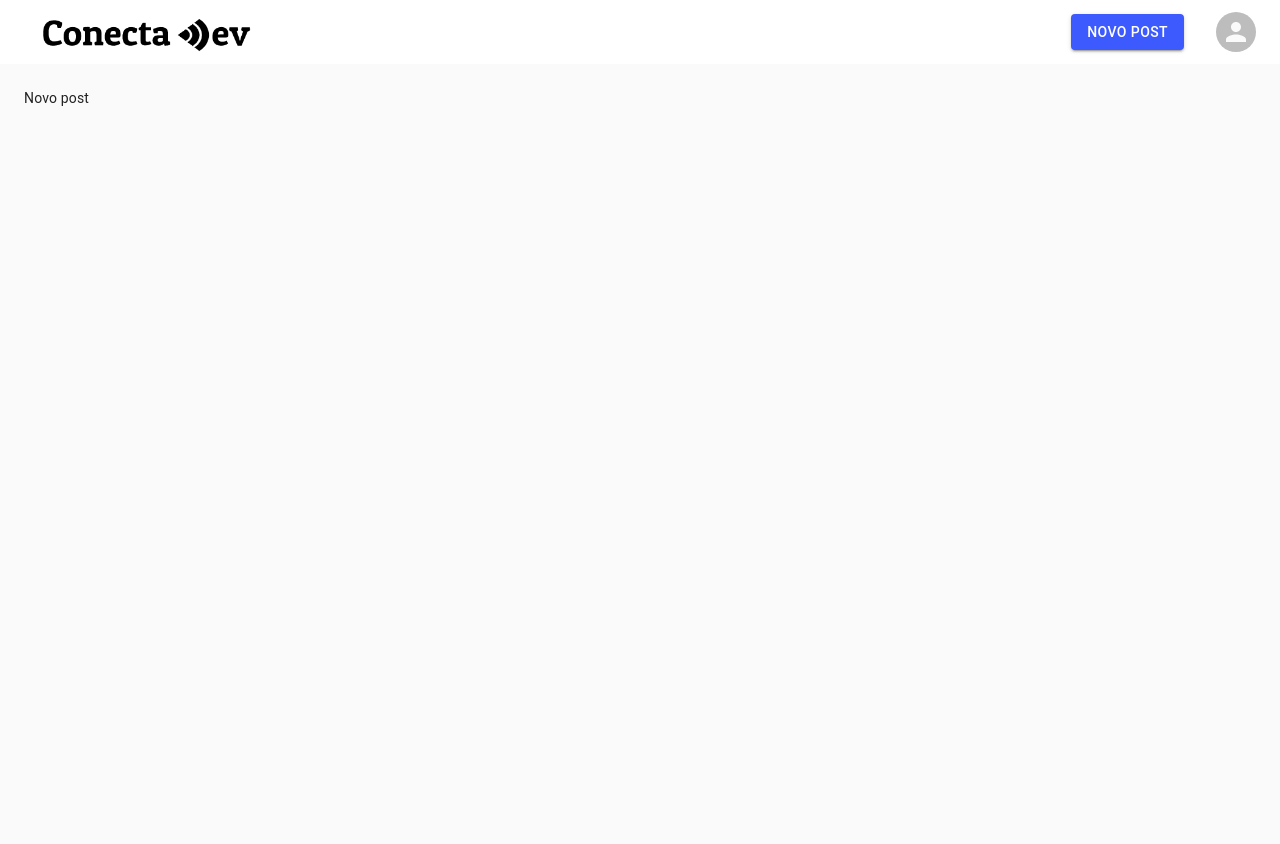
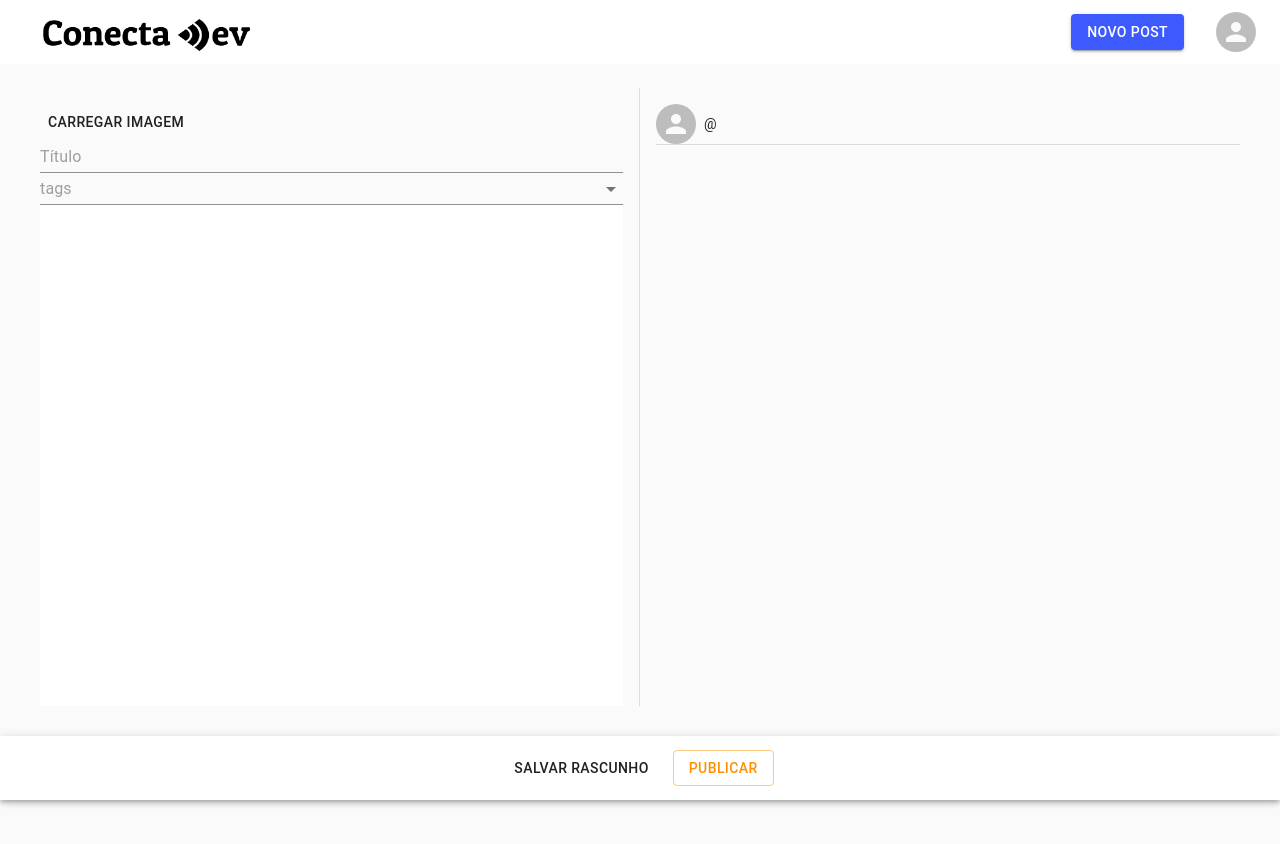
Before and after one commit to dinaerteneto/react-conecta-dev, a React (Create React App) app: page /post/new in a window 1280 px wide. Shown: the top 844 px of the page. After the commit the page ends 800 px from the top, so only its background shows below. Built offline with nearby package versions, Linux system fonts and the light colour scheme; no server answers; sample sign-in values are in the browser's storage; what axios-mock-adapter would draw is missing.

Commit message:
new post component

```diff
--- a/package.json
+++ b/package.json
@@ -5,6 +5,7 @@
   "dependencies": {
     "@material-ui/core": "^4.12.4",
     "@material-ui/icons": "^4.11.3",
+    "@material-ui/lab": "^4.0.0-alpha.61",
     "@material-ui/styles": "^4.11.5",
     "@testing-library/jest-dom": "^5.16.4",
     "@testing-library/react": "^12.1.4",
@@ -16,6 +17,7 @@
     "react-dom": "^16.8.0",
     "react-dropzone": "^12.0.5",
     "react-feather": "^2.0.9",
+    "react-markdown": "^8.0.2",
     "react-redux": "^7.2.8",
     "react-router-dom": "^6.3.0",
     "react-scripts": "^2.1.3",
--- a/src/pages/Home/index.js
+++ b/src/pages/Home/index.js
@@ -12,7 +12,7 @@ const useStyles = makeStyles({
         flexDirection: 'column'
     },
     main: {
-        height: '100vh',
+        height: 'calc(100vh - 64px)',
         padding: 24,
     },
     toolbar: {
--- a/src/pages/Post/New.js
+++ b/src/pages/Post/New.js
@@ -1,7 +1,133 @@
-import React from "react"
+import React, { useCallback, useState } from "react"
+import { useSelector } from "react-redux";
+import { AppBar, Box, Button, makeStyles, Toolbar, TextField, Typography, Divider, Avatar } from "@material-ui/core";
+import Autocomplete from '@material-ui/lab/Autocomplete';
+import { useDropzone } from "react-dropzone"
+import Markdown from 'react-markdown'
+
+const useStyles = makeStyles((theme) => ({
+    appBar: {
+        top: 'auto',
+        bottom: 0,
+        alignItems: 'center',
+    },
+    button: {
+        marginRight: theme.spacing(2)
+    },
+    image: {
+        height: 100
+    },
+    imagePreview: {
+        height: '100%'
+    },
+    textArea: {
+        width: '100%',
+        height: '100%',
+        resize: 'none',
+        border: 'none',
+        outline: 'none',
+        fontSize: 15
+    },
+    avatar: {
+        marginRight: theme.spacing(1)
+    }
+}))
+
+const aTags = [
+    { title: 'React' },
+    { title: 'Vue' },
+    { title: 'Angular' },
+    { title: 'Node' },
+    { title: 'Express' },
+    { title: 'MongoDB' },
+]
 
 function NewPost() {
-    return (<div>Novo post</div>)
+    const classes = useStyles()
+    const [image, setImage] = useState(null)
+    const [title, setTitle] = useState('')
+    const [tags, setTags] = useState([])
+    const [markdownText, setMarkdownText] = useState('')
+
+    const user = useSelector(state => state.account.user)
+
+    const handleTagsChange = (event, values) => {
+        setTags(values)
+    }
+
+    const handleChangeMarkdown = (event) => {
+        setMarkdownText(event.currentTarget.value)
+    }
+
+    // dropzone
+    const onDrop = useCallback(acceptedFiles => {
+        const file = acceptedFiles[0]
+        const reader = new FileReader()
+        reader.readAsDataURL(file)
+        reader.onloadend = () => {
+            const base64data = reader.result
+            setImage(base64data)
+        }
+    }, [])
+
+    const { getRootProps, getInputProps } = useDropzone({
+        onDrop,
+        multiple: false,
+        accept: 'image/*',
+    })
+
+    return (
+        <>
+            <Box display="flex" height="calc(100% - 70px)" overflow="scroll">
+                <Box width="50%" height="100%" padding={2} borderRight="1px solid #DDD">
+                    <div {...getRootProps()}>
+                        <input {...getInputProps()} />
+                        <Button>Carregar imagem</Button>
+                    </div>
+                    {image && <img src={image} alt="imagem" className={classes.image} />}
+                    <TextField name="title" placeholder="Título" fullWidth value={title} onChange={e => setTitle(e.target.value)} />
+                    <Autocomplete
+                        multiple
+                        id="tags-standard"
+                        options={aTags}
+                        value={tags}
+                        onChange={(event, newValue) => {
+                            handleTagsChange(event, newValue)
+                        }}
+                        getOptionLabel={(option) => option.title}
+                        renderInput={(params) => <TextField {...params} variant="standard" placeholder="tags" />}
+                    />
+                    <textarea onChange={handleChangeMarkdown} className={classes.textArea}></textarea>
+                </Box>
+                <Box width="50%" height="100%" padding={2}>
+                    {image && <img src={image} alt="imagem" className={classes.imagePreview} />}
+                    <Typography variant="h2">{title}</Typography>
+                    <Box display="flex" alignItems="center">
+                        <Box>
+                            <Avatar
+                                alt="{user.name}"
+                                className={classes.avatar}
+                                src={user && user.avatar}
+                            />
+                        </Box>
+                        <Box>
+                            <Typography variant="body1">{user && user.name}</Typography>
+                            <Typography variant="body2">@{user && user.username}</Typography>
+                        </Box>
+                    </Box>
+                    <Typography variant="body1">{tags.map(tag => tag.title).join(', ')}</Typography>
+                    <Divider />
+                    <Markdown children={markdownText} />
+                </Box>
+            </Box>
+            <AppBar position="fixed" color="inherit" className={classes.appBar}>
+                <Toolbar>
+                    <Button className={classes.button}>Salvar rascunho</Button>
+                    <Button color="secondary" variant="outlined">Publicar</Button>
+                </Toolbar>
+            </AppBar>
+        </>
+    )
 }
 
 export default NewPost
```
Also changed, not shown: 1 other file (tests, documents, lock files or other folders).
